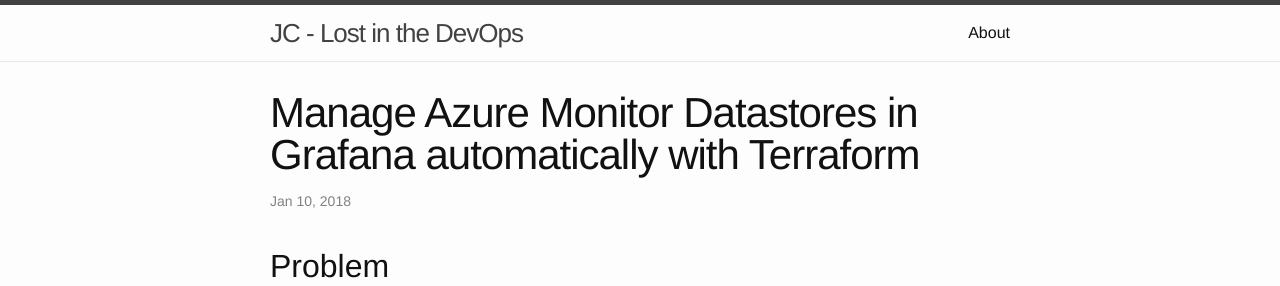
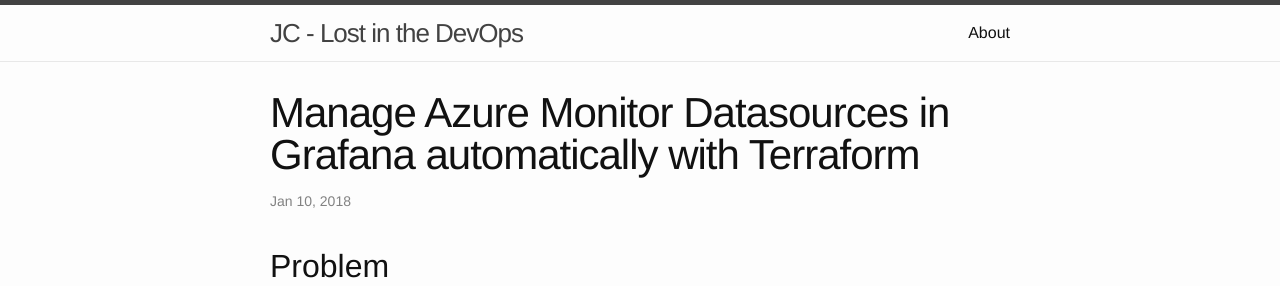
Before and after one commit to jcastillocano/jcastillocano.github.io, a Jekyll site: the page built from _posts/2018-01-10-azure-monitor-datasource-terraform.markdown, in a window 1280 px wide and 900 px high. Shown: the top 286 px of the window. Built offline with Jekyll 4.4.1, drawn with Linux system fonts in a browser that asks for light colours.

Commit message:
Fixed typo in post name

```diff
--- a/_posts/2018-01-10-azure-monitor-datastore-terraform.markdown
+++ b/_posts/2018-01-10-azure-monitor-datasource-terraform.markdown
@@ -1,8 +1,8 @@
 ---
 layout: post
-title:  "Manage Azure Monitor Datastores in Grafana automatically with Terraform"
+title:  "Manage Azure Monitor Datasources in Grafana automatically with Terraform"
 date:   2018-01-10 08:08:39 +0000
-categories: terraform grafana azure monitor
+categories: terraform grafana azure monitor datasource
 ---
 
 ## Problem
```
